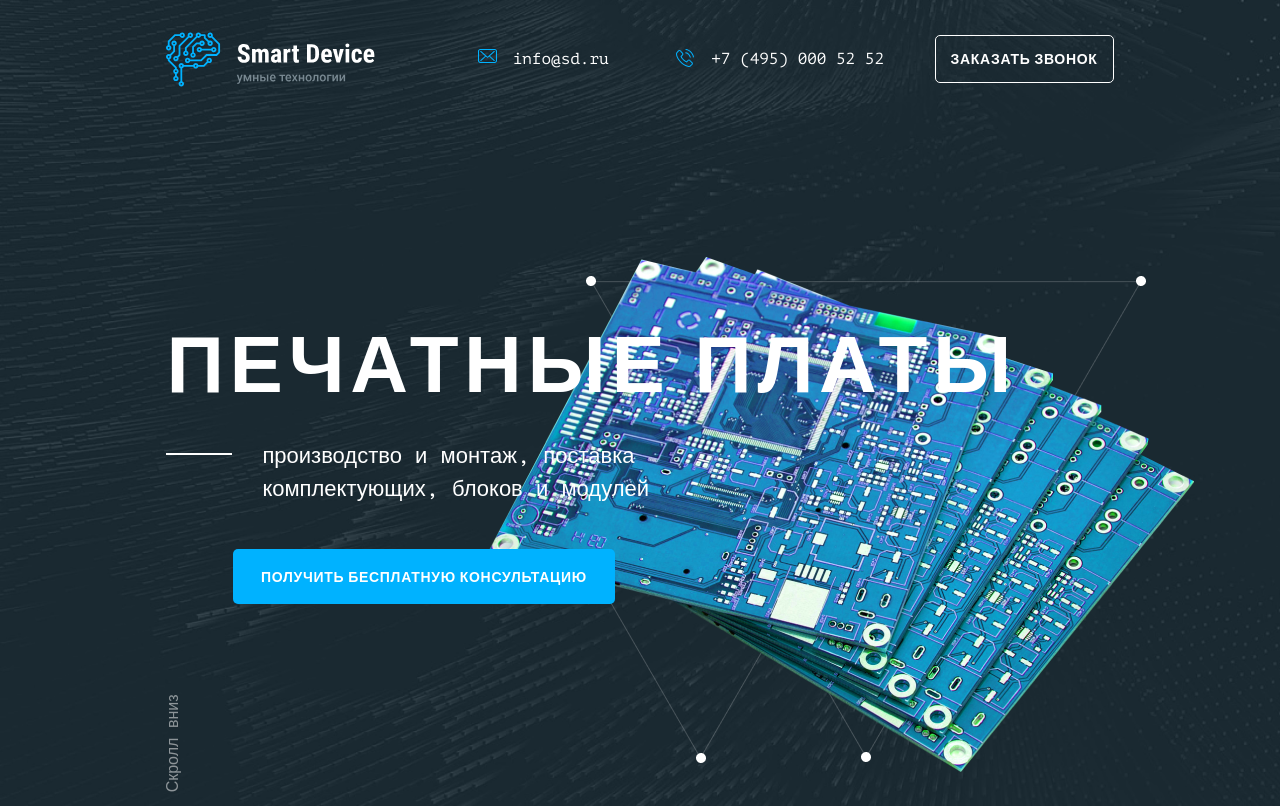
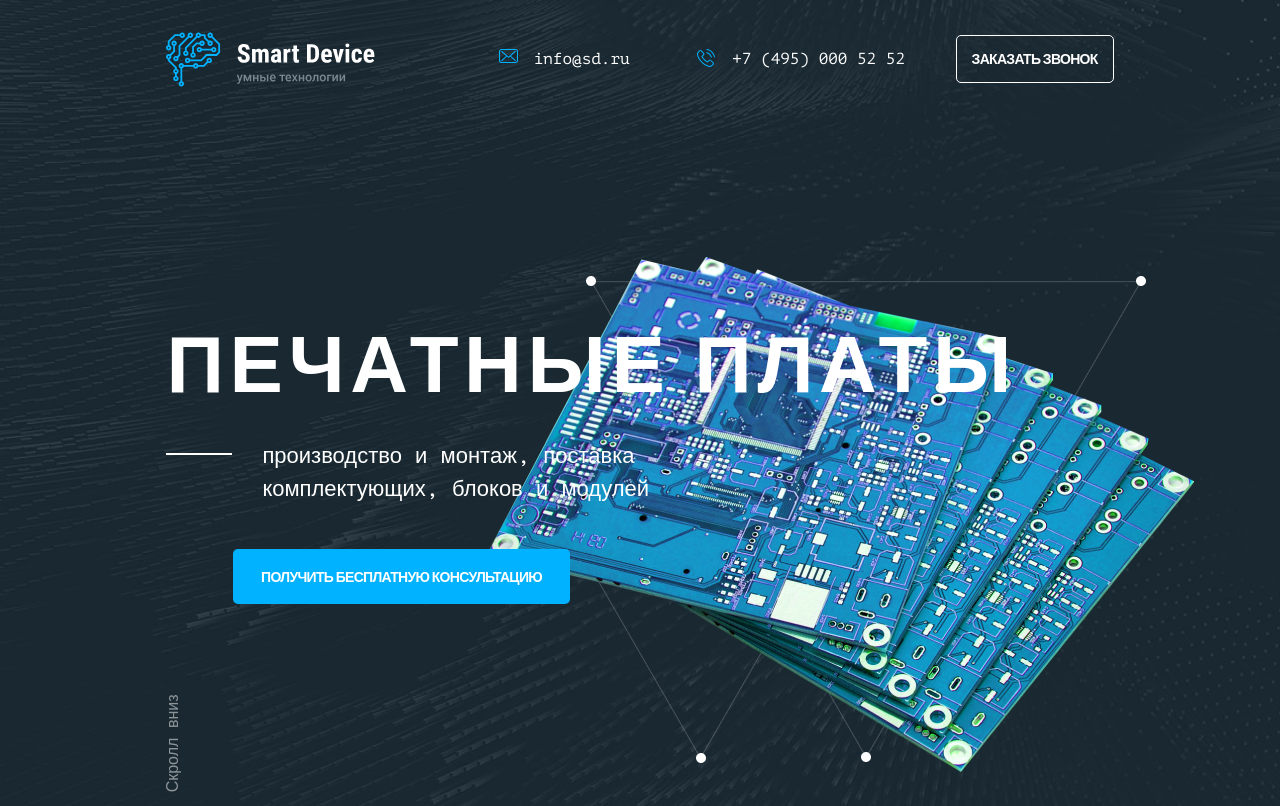
Before and after one commit to GulnaraY/SmartDeviceLigaA, a website: page source/index.html in a window 1280 px wide. Shown: the top 806 px of the page. Drawn offline with nearby package versions, Linux system fonts and the light colour scheme; files that its build step writes are made by us from their sources; files whose address does not match are found by name.

Commit message:
исправляет межбуквенное расстояние в кнопке

```diff
--- a/source/sass/blocks/_button.scss
+++ b/source/sass/blocks/_button.scss
@@ -13,7 +13,7 @@
   font-family: $font-additional;
   font-size: $font-size-desktop-xs;
   line-height: $line-height-xs;
-  letter-spacing: 0.05em;
+  letter-spacing: -0.7px;
   font-weight: $font-weight-bold;
   width: 100%;
 }
```
Also changed, not shown: build/css/style.min.css, 1 other file.
